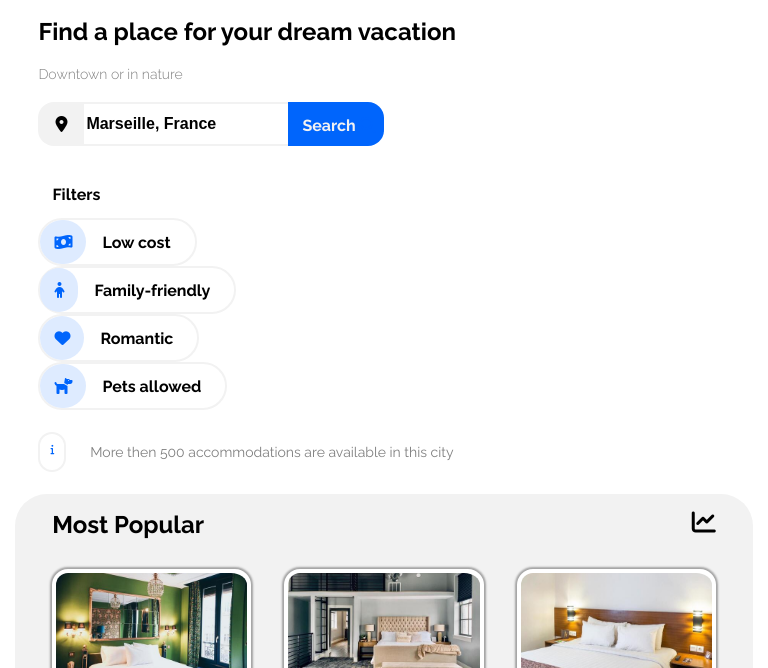
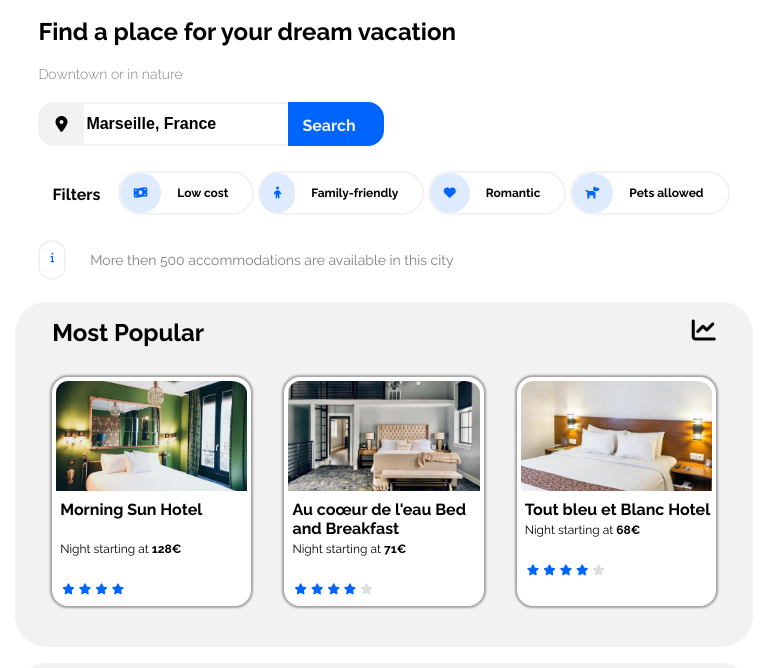
Before and after one commit to SeanEdwards2021/P2-Reservia, a plain HTML site: page index.html in a window 768 px wide. Shown: the part 123-791 px from the top of the page. Drawn offline with Linux system fonts and the light colour scheme.

Commit message:
Changed filter size for small screen laptops

```diff
--- a/assets/css/style.css
+++ b/assets/css/style.css
@@ -1057,9 +1057,13 @@ footer {
 
   /* Filters*/
   .filter-container {
-    flex-direction: column;
+    flex-direction: row;
     align-items: flex-start;
-    width: 80%;
+    width: 90%;
+  }
+
+  .filter {
+    font-size: 12px
   }
 
   /* Info */
```
